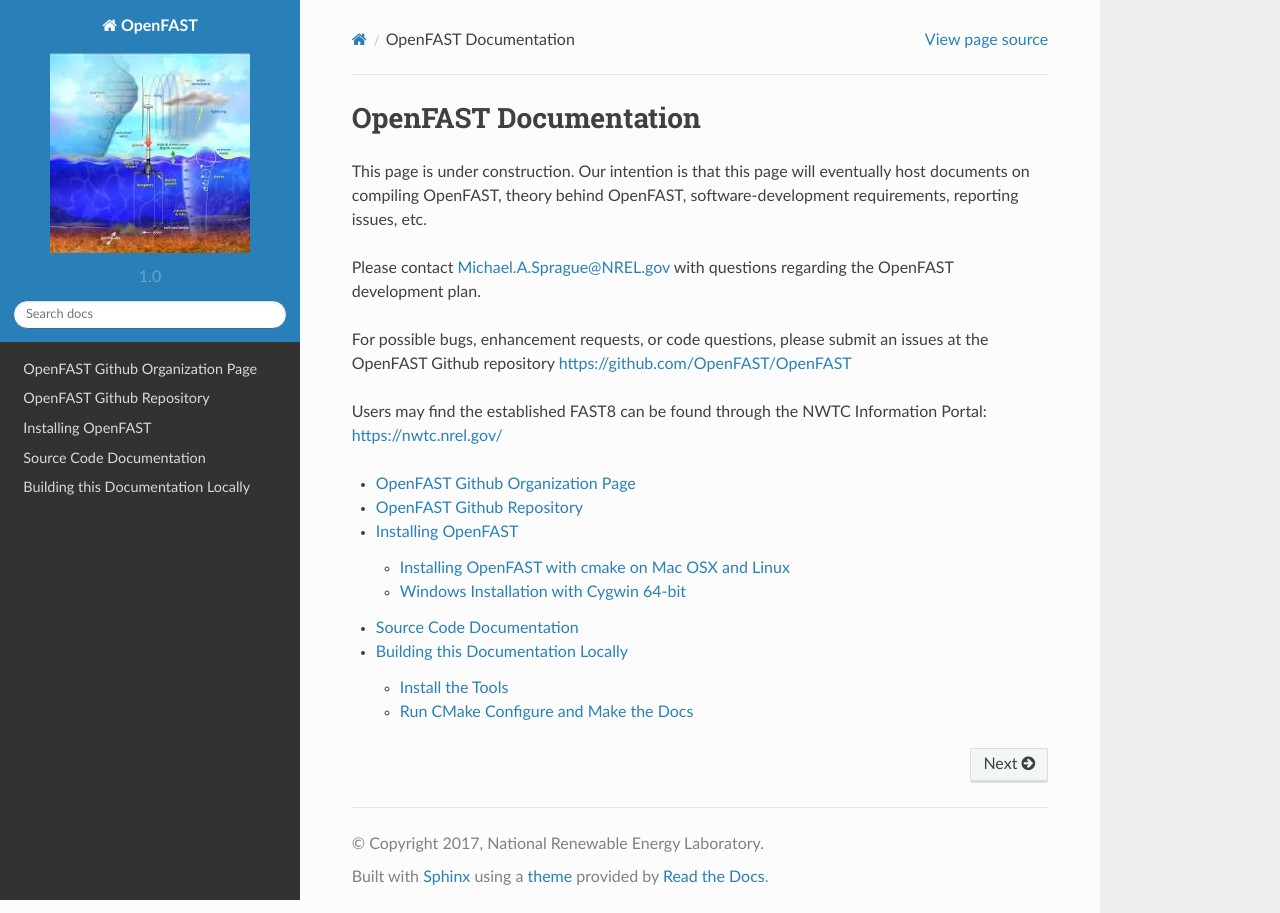
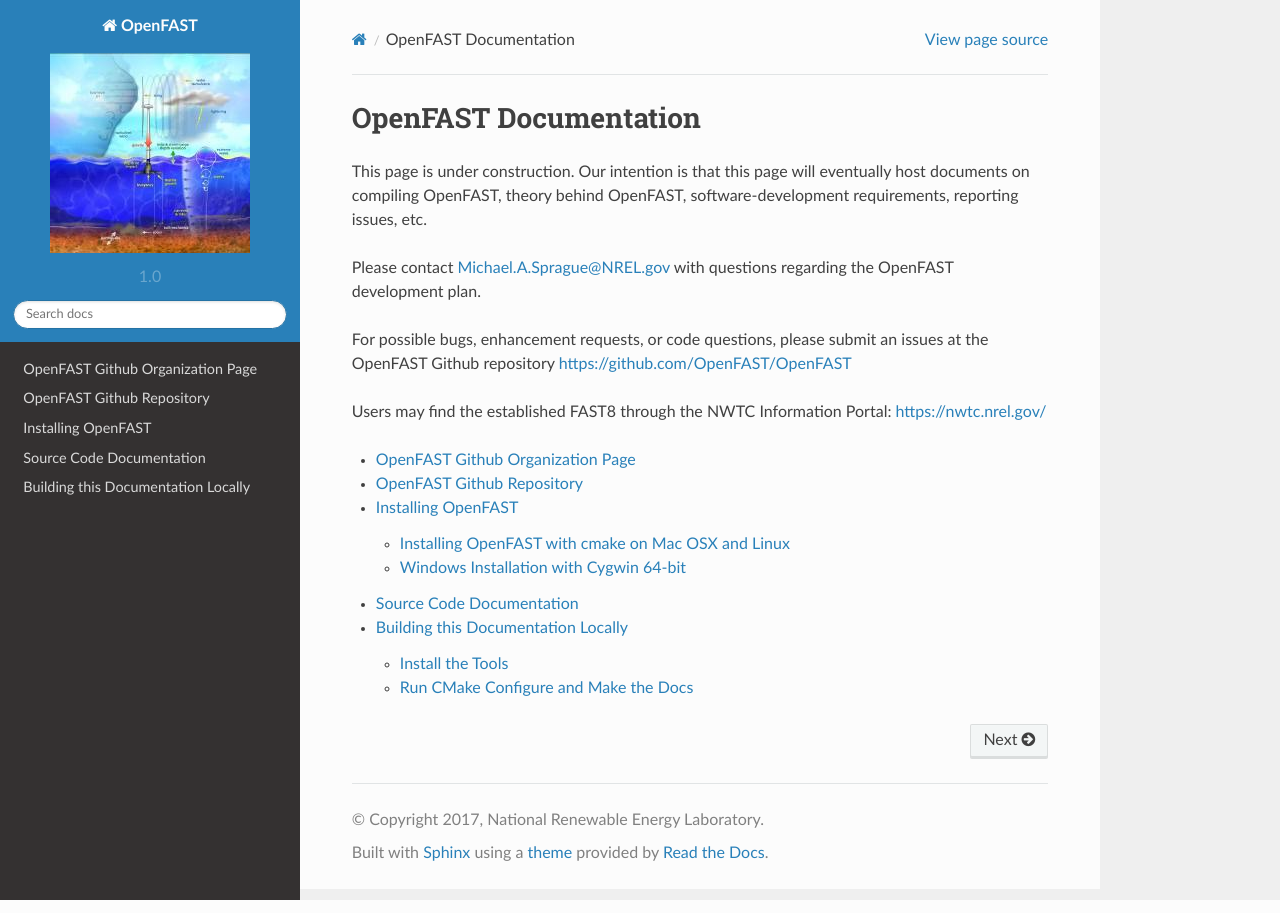
Before and after one commit to OpenFAST/openfast, a Sphinx documentation site: the page built from docs/index.rst, in a window 1280 px wide. Built offline with Sphinx 7.4.7 and the Read the Docs theme 2.0.0, drawn with Linux system fonts in a browser that asks for light colours; pages that are not in the unit, such as notebooks, are missing from menus.

Commit message:
Update index.rst
Grammar fix.

```diff
--- a/docs/index.rst
+++ b/docs/index.rst
@@ -10,7 +10,7 @@
 
 For possible bugs, enhancement requests, or code questions, please submit an issues at the OpenFAST Github repository https://github.com/OpenFAST/OpenFAST
 
-Users may find the established FAST8 can be found through the NWTC Information Portal: https://nwtc.nrel.gov/
+Users may find the established FAST8 through the NWTC Information Portal: https://nwtc.nrel.gov/
 
 .. toctree::
    :maxdepth: 2
```
